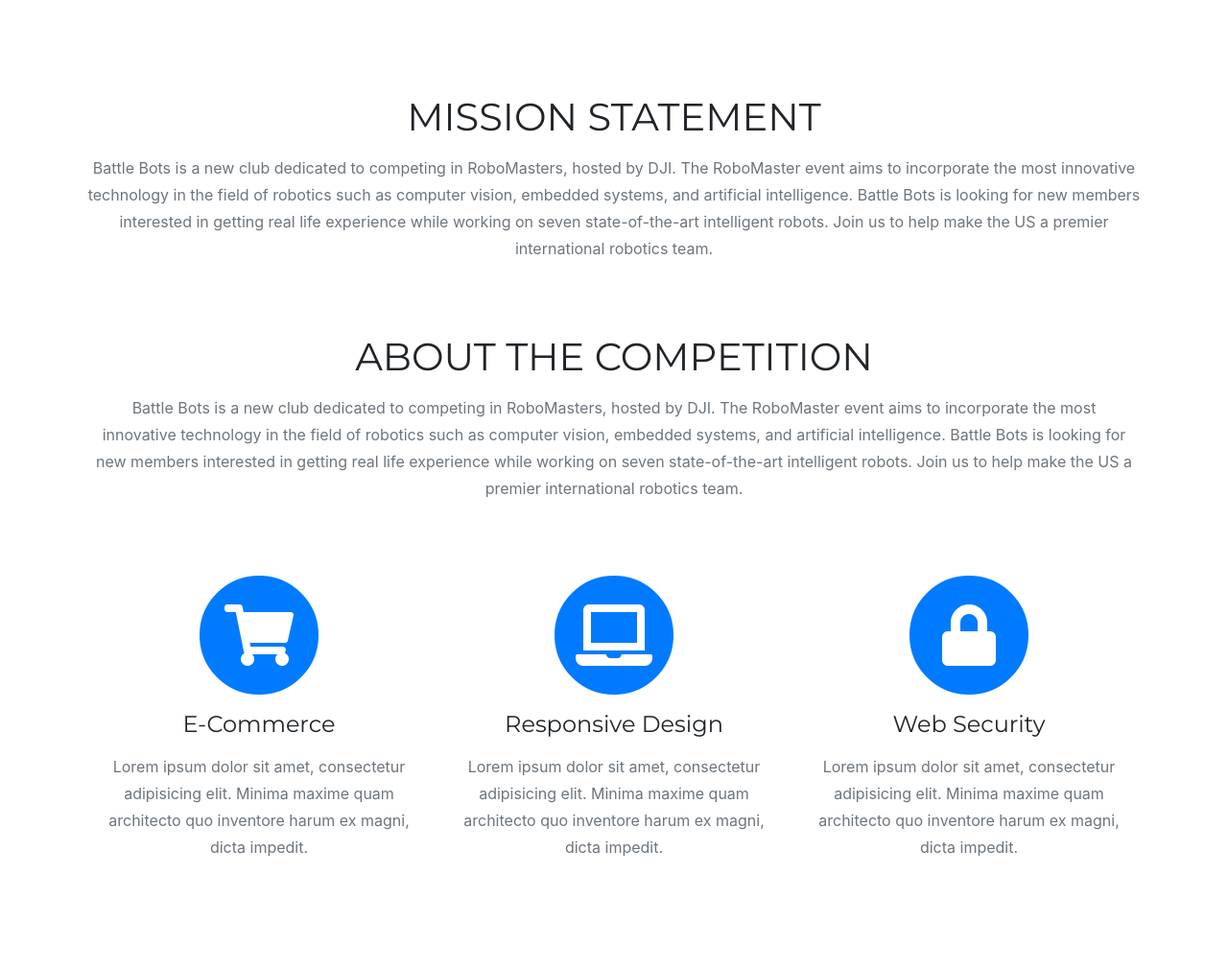
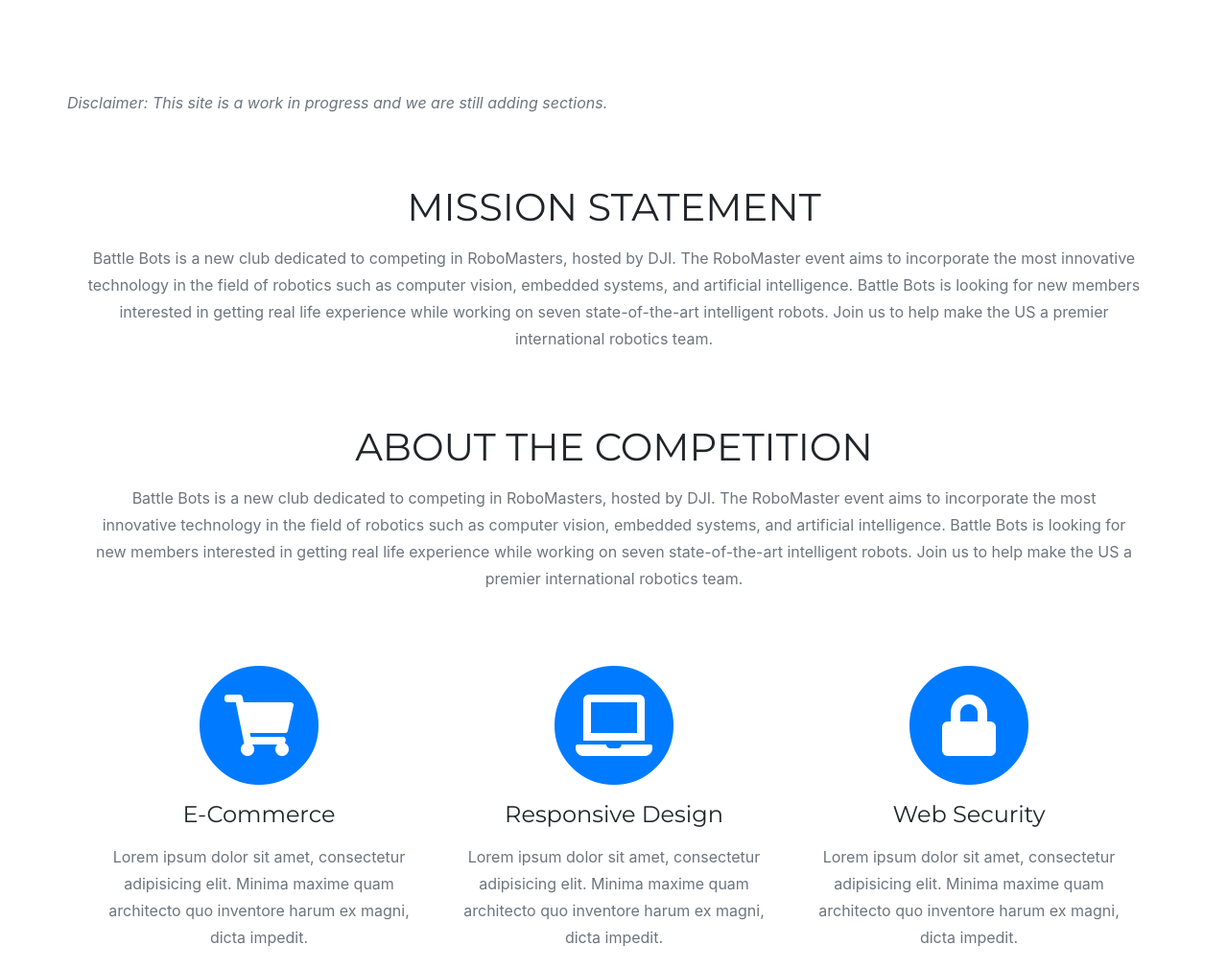
Before and after one commit to OSU-BattleBots/OSU-BattleBots.github.io, a website with bundled scripts: page index.html in a window 1280 px wide. Shown: the part 817-1827 px from the top of the page at 96% size. Built offline with nearby package versions, Linux system fonts and the light colour scheme; a web font is replaced by a local one.

Commit message:
Update index.html

```diff
--- a/index.html
+++ b/index.html
@@ -73,6 +73,12 @@
 
   <!-- Statements -->
   <section class="page-section" id="services">
+    <div class="container">
+      <div class="row">
+        <h3 class="section-subheading text-muted">Disclaimer: This site is a work in progress and we are still adding sections.</h3>
+       </div>
+    </div>
+
     <div class="container">
       <div class="row">
         <div class="col-lg-12 text-center">
@@ -418,6 +424,7 @@
       <div class="row">
         <div class="col-lg-12 text-center">
           <h2 class="section-heading text-uppercase">Join the club!</h2>
+          <h3 class="section-subheading text-muted">The entry below does not work, for more info or to join email shonkap@oregonstate.edu</h3>
         </div>
       </div>
       <div class="row">
```
